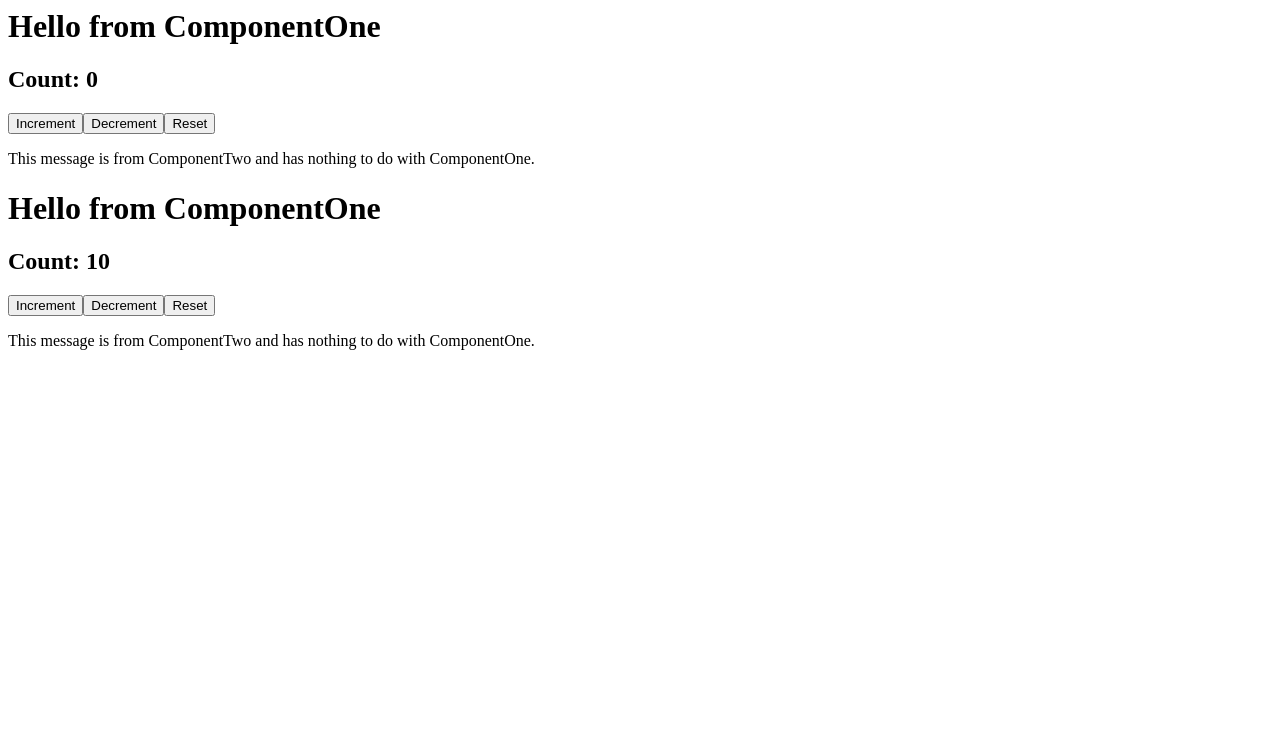
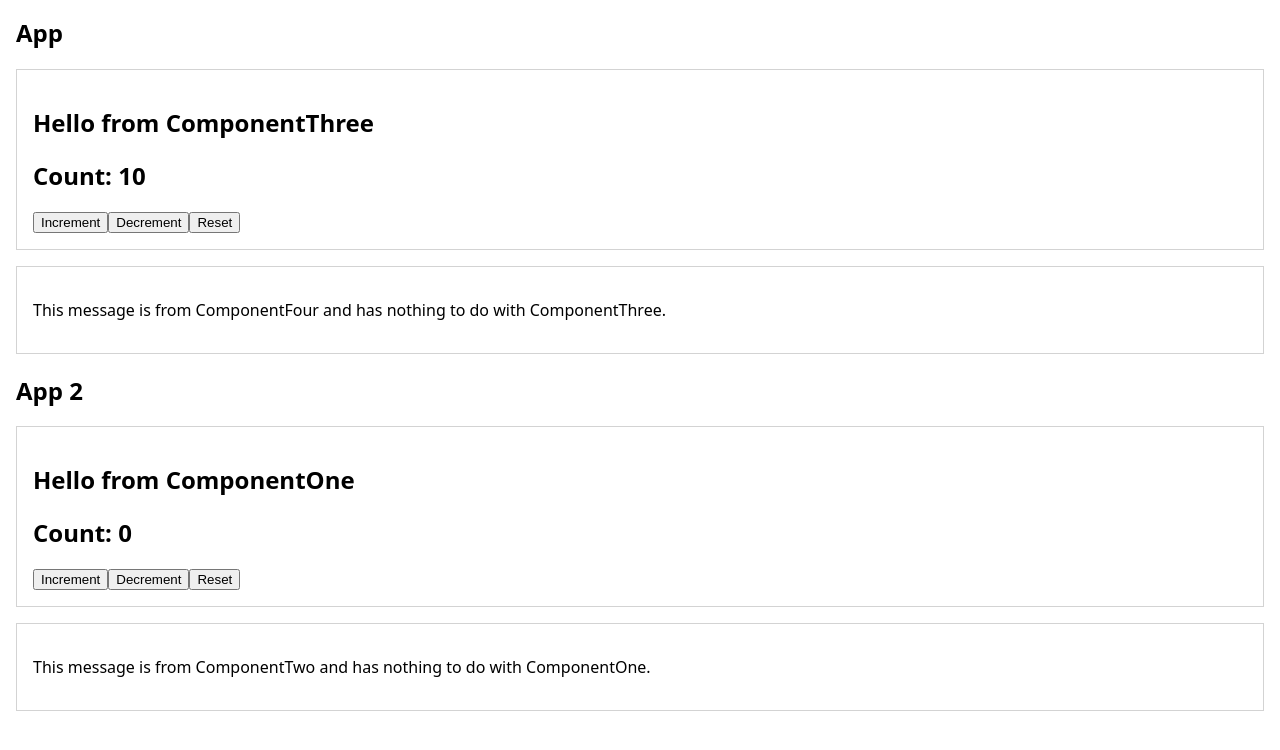
Before and after one commit to nitinsuri/react-contextapi-issues, a React (Create React App) app: page / in a window 1280 px wide. Shown: the top 750 px of the page. Built offline with nearby package versions, Linux system fonts and the light colour scheme.

Commit message:
5 files modified, 3 added, 2 deleted

```diff
--- a/src/App.jsx
+++ b/src/App.jsx
@@ -1,21 +1,16 @@
 import React, { useState } from 'react';
-import AppProvider, { AppContext } from './AppContext';
-import ComponentOne from './ComponentOne';
-import ComponentTwo from './ComponentTwo';
-import ComponentOneOne from './ComponentOneOne';
-import ComponentTwoTwo from './ComponentTwoTwo';
+import { AppContext } from './AppContext';
+import ComponentThree from './ComponentThree';
+import ComponentFour from './ComponentFour';
+import './style.css';
 
 function App() {
   const [countOne, setCountOne] = useState(10);
   return (
     <>
-      <AppProvider>
-        <ComponentOne />
-        <ComponentTwo />
-      </AppProvider>
       <AppContext.Provider value={[countOne, setCountOne]}>
-        <ComponentOneOne />
-        <ComponentTwoTwo />
+        <ComponentThree />
+        <ComponentFour />
       </AppContext.Provider>
     </>
   );
--- /dev/null
+++ b/src/App1.jsx
@@ -0,0 +1,18 @@
+import React, { useState } from 'react';
+import AppProvider, { AppContext } from './AppContext';
+import ComponentOne from './ComponentOne';
+import ComponentTwo from './ComponentTwo';
+import './style.css';
+
+function AppOne() {
+  return (
+    <>
+      <AppProvider>
+        <ComponentOne />
+        <ComponentTwo />
+      </AppProvider>
+    </>
+  );
+}
+
+export default AppOne;
--- /dev/null
+++ b/src/ComponentFour.jsx
@@ -0,0 +1,15 @@
+import React, { useContext } from 'react';
+
+export default function ComponentFour() {
+  console.log('ComponentFour');
+  return (
+    <>
+      <section>
+        <p>
+          This message is from ComponentFour and has nothing to do with
+          ComponentThree.
+        </p>
+      </section>
+    </>
+  );
+}
--- a/src/ComponentOne.jsx
+++ b/src/ComponentOne.jsx
@@ -1,4 +1,4 @@
-import  React, { useContext } from 'react';
+import React, { useContext } from 'react';
 import { AppContext } from './AppContext';
 
 export default function ComponentOne() {
@@ -6,11 +6,17 @@ export default function ComponentOne() {
   const [count, setCount] = useContext(AppContext);
   return (
     <>
-      <h1>Hello from ComponentOne</h1>
-      <h2>Count: {count}</h2>
-      <button onClick={() => setCount((count) => count + 1)}>Increment</button>
-      <button onClick={() => setCount((count) => count - 1)}>Decrement</button>
-      <button onClick={() => setCount(0)}>Reset</button>
+      <section>
+        <h1>Hello from ComponentOne</h1>
+        <h2>Count: {count}</h2>
+        <button onClick={() => setCount((count) => count + 1)}>
+          Increment
+        </button>
+        <button onClick={() => setCount((count) => count - 1)}>
+          Decrement
+        </button>
+        <button onClick={() => setCount(0)}>Reset</button>
+      </section>
     </>
   );
 }
--- a/src/ComponentOneOne.jsx
+++ /dev/null
@@ -1,20 +0,0 @@
-import React, { useContext } from 'react';
-import { AppContext } from './AppContext';
-
-export default function ComponentOneOne() {
-  const [countOne, setCountOne] = useContext(AppContext);
-  console.log('ComponentOneOne');
-  return (
-    <>
-      <h1>Hello from ComponentOne</h1>
-      <h2>Count: {countOne}</h2>
-      <button onClick={() => setCountOne((countOne) => countOne + 1)}>
-        Increment
-      </button>
-      <button onClick={() => setCountOne((countOne) => countOne - 1)}>
-        Decrement
-      </button>
-      <button onClick={() => setCountOne(10)}>Reset</button>
-    </>
-  );
-}
--- /dev/null
+++ b/src/ComponentThree.jsx
@@ -0,0 +1,22 @@
+import React, { useContext } from 'react';
+import { AppContext } from './AppContext';
+
+export default function ComponentThree() {
+  const [countOne, setCountOne] = useContext(AppContext);
+  console.log('ComponentThree');
+  return (
+    <>
+      <section>
+        <h1>Hello from ComponentThree</h1>
+        <h2>Count: {countOne}</h2>
+        <button onClick={() => setCountOne((countOne) => countOne + 1)}>
+          Increment
+        </button>
+        <button onClick={() => setCountOne((countOne) => countOne - 1)}>
+          Decrement
+        </button>
+        <button onClick={() => setCountOne(10)}>Reset</button>
+      </section>
+    </>
+  );
+}
--- a/src/ComponentTwo.jsx
+++ b/src/ComponentTwo.jsx
@@ -1,14 +1,16 @@
-import  React, { useContext } from 'react';
+import React, { useContext } from 'react';
 import { AppContext } from './AppContext';
 
 export default function ComponentTwo() {
   console.log('ComponentTwo');
   return (
     <>
-      <p>
-        This message is from ComponentTwo and has nothing to do with
-        ComponentOne.
-      </p>
+      <section>
+        <p>
+          This message is from ComponentTwo and has nothing to do with
+          ComponentOne.
+        </p>
+      </section>
     </>
   );
 }
--- a/src/ComponentTwoTwo.jsx
+++ /dev/null
@@ -1,13 +0,0 @@
-import React, { useContext } from 'react';
-
-export default function ComponentTwoTwo() {
-  console.log('ComponentTwoTwo');
-  return (
-    <>
-      <p>
-        This message is from ComponentTwo and has nothing to do with
-        ComponentOne.
-      </p>
-    </>
-  );
-}
--- a/src/index.js
+++ b/src/index.js
@@ -2,11 +2,15 @@ import React, { StrictMode } from 'react';
 import { createRoot } from 'react-dom/client';
 
 import App from './App';
+import AppOne from './App1';
 
 const root = createRoot(document.getElementById('app'));
 
 root.render(
   <StrictMode>
+    <h2>App</h2>
     <App />
+    <h2>App 2</h2>
+    <AppOne />
   </StrictMode>
 );
--- a/src/style.css
+++ b/src/style.css
@@ -14,3 +14,9 @@ h1 {
   font-weight: 800;
   font-size: 1.5rem;
 }
+
+section {
+  border: 1px solid lightgray;
+  margin-bottom: 1rem;
+  padding: 1rem;
+}
```
